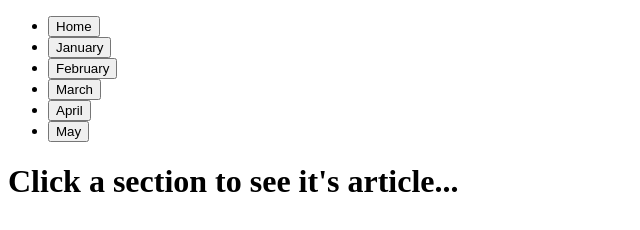
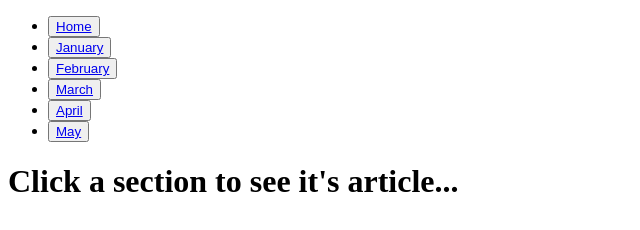
Before and after one commit to Bloom-69/portfolio, a plain HTML site: page index.html in a window 1280 px wide. Shown: the whole page, without its empty margins (0-640 px from the left). Drawn offline with Linux system fonts and the light colour scheme.

Commit message:
refactor: switch to link elements

```diff
--- a/index.html
+++ b/index.html
@@ -10,12 +10,12 @@
 <body>
     <nav>
         <ul>
-            <li><button data-href="/">Home</button></li>
-            <li><button data-href="/jan">January</button></li>
-            <li><button data-href="/feb">February</button></li>
-            <li><button data-href="/mar">March</button></li>
-            <li><button data-href="/apr">April</button></li>
-            <li><button data-href="/may">May</button></li>
+            <li><button><a href="/">Home</a></button></li>
+            <li><button><a href="/jan">January</a></button></li>
+            <li><button><a href="/feb">February</a></button></li>
+            <li><button><a href="/mar">March</a></button></li>
+            <li><button><a href="/apr">April</a></button></li>
+            <li><button><a href="/may">May</a></button></li>
         </ul>
     </nav>
     <div id="content"></div>
```
